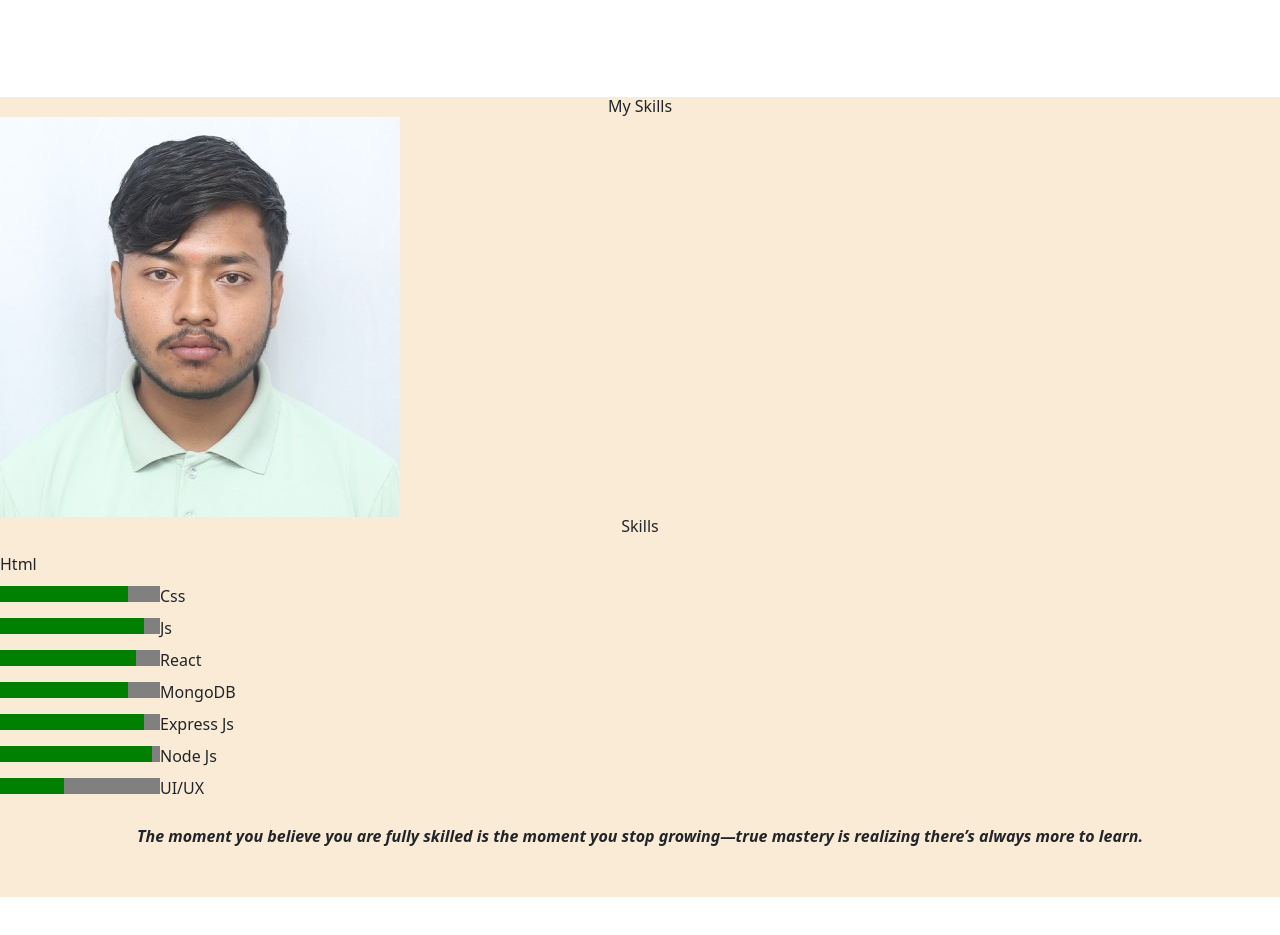
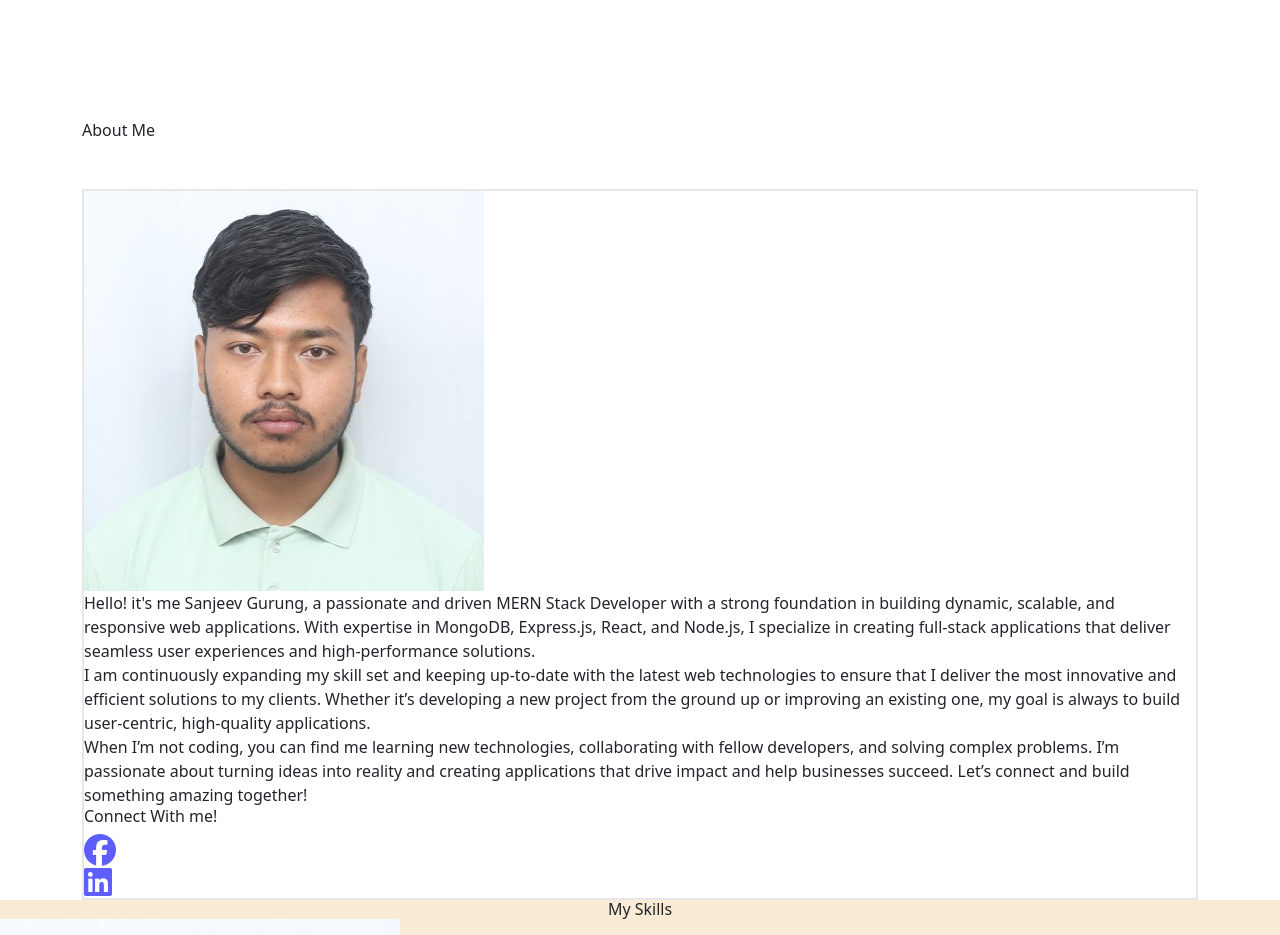
Before and after one commit to gurungsanjeev/personalPortfolio, a React (Vite) app: page / in a window 1280 px wide. Shown: the part 1800-2735 px from the top of the page. Before the commit the page ends 2697 px from the top, so only its background shows below. Built offline with nearby package versions, Linux system fonts and the light colour scheme; a web font is replaced by a local one.

Commit message:
added about me section in homepage

```diff
--- a/src/App.css
+++ b/src/App.css
@@ -8,6 +8,10 @@ display: flex;
 justify-content: space-between;
 padding: 20px 50px;
 position: sticky;
+
+.abt-img{
+  filter: drop-shadow(2px 2px 47px #a855f7);
+}
 
 }
 .hero-img{
--- a/src/components/Home.jsx
+++ b/src/components/Home.jsx
@@ -1,5 +1,6 @@
 import React from 'react'
 import Footer from './Footer'
+import { NavLink } from 'react-router-dom'
 
 const Home = () => {
   return (
@@ -73,7 +74,40 @@ const Home = () => {
           </div>
         </div>
       </section>
+      <section>
+        <div className="container">
+          <div className="about-me-title">
+            <h2 className='font-semibold justify-center flex text-3xl mb-5 mt-4'>About Me</h2>
+          </div>
+          <div className="aboutMe flex justify-center border-2 gap-5 p-10">
+            <div className="img ">
+              <img  src="sanjeevv.jpg" alt="" className='h-72 abt-img' />
+            </div>
+            <div className="text w-6/12">
+              <p className='justify-center text-justify flex'>
+                Hello! it's me Sanjeev Gurung, a passionate and driven MERN Stack Developer with a strong foundation in building dynamic, scalable, and responsive web applications. With expertise in MongoDB, Express.js, React, and Node.js, I specialize in creating full-stack applications that deliver seamless user experiences and high-performance solutions.
+                <br />
 
+                I am continuously expanding my skill set and keeping up-to-date with the latest web technologies to ensure that I deliver the most innovative and efficient solutions to my clients. Whether it’s developing a new project from the ground up or improving an existing one, my goal is always to build user-centric, high-quality applications.
+                <br />
+
+                When I’m not coding, you can find me learning new technologies, collaborating with fellow developers, and solving complex problems. I’m passionate about turning ideas into reality and creating applications that drive impact and help businesses succeed.
+
+                Let’s connect and build something amazing together!
+              </p>
+              <div className="social-media-link mt-10 gap-6 mb-8  ">
+              <h4 className='mb-2'>Connect With me!</h4>
+              <div className="socialM flex">
+
+              <NavLink to="https://www.facebook.com/" target='_blank'><i className="fa-brands fa-2x fa-facebook text-blue-500 pr-5" /></NavLink>
+              <NavLink to="https://www.instagram.com/" target='_blank'><i class="fa-brands fa-2x fa-linkedin text-blue-500" /></NavLink>
+              </div>
+            </div>
+            </div>
+
+          </div>
+        </div>
+      </section>
 
 
       {/* This is my skills section  */}
--- a/src/components/Navbar.jsx
+++ b/src/components/Navbar.jsx
@@ -7,7 +7,7 @@ const Navbar = (props) => {
         <>
 
 
-            <nav className={`flex bg-${props.mod} text-${props.mod==="light"?"dark":"light"}`}>
+            <nav className={`flex  bg-${props.mod} text-${props.mod==="light"?"dark":"light"}`}>
 
                 <div className="logo "><NavLink  to="" ><h1 className='font-semibold'>Sanjeev</h1> </NavLink></div>
                 <ul>
```
Also changed, not shown: public/sanjeevv.png (added).
